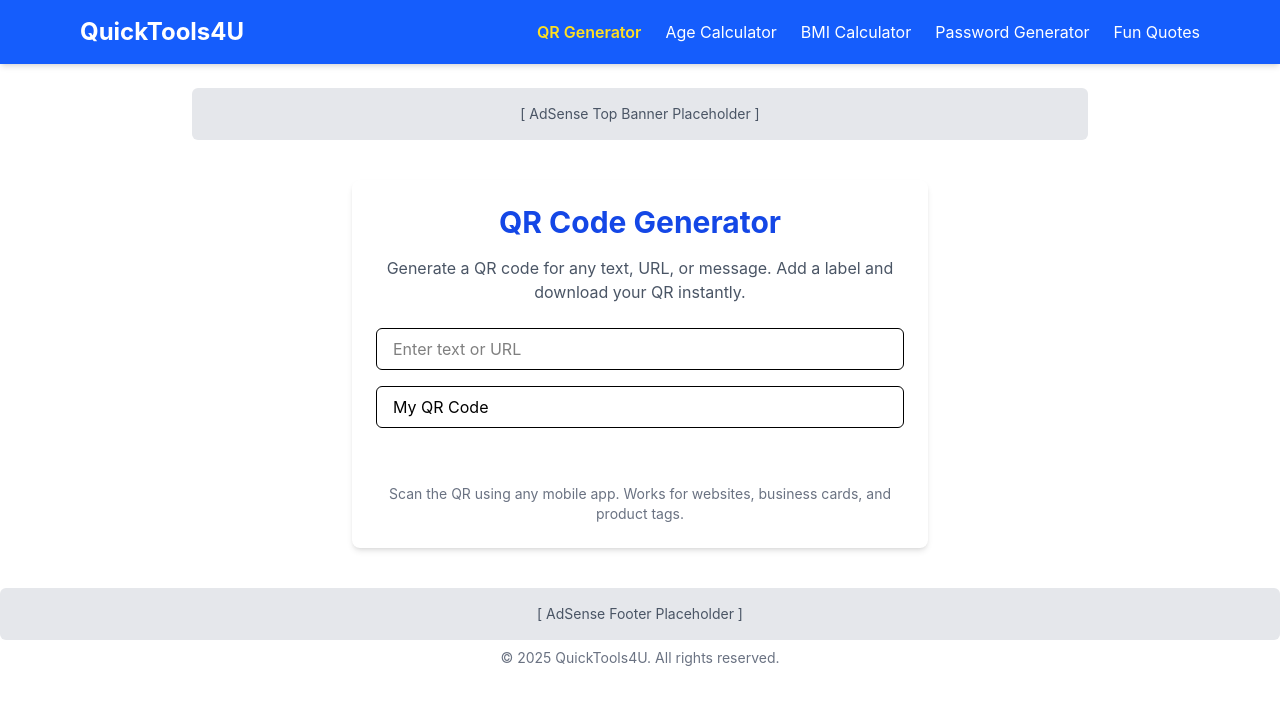
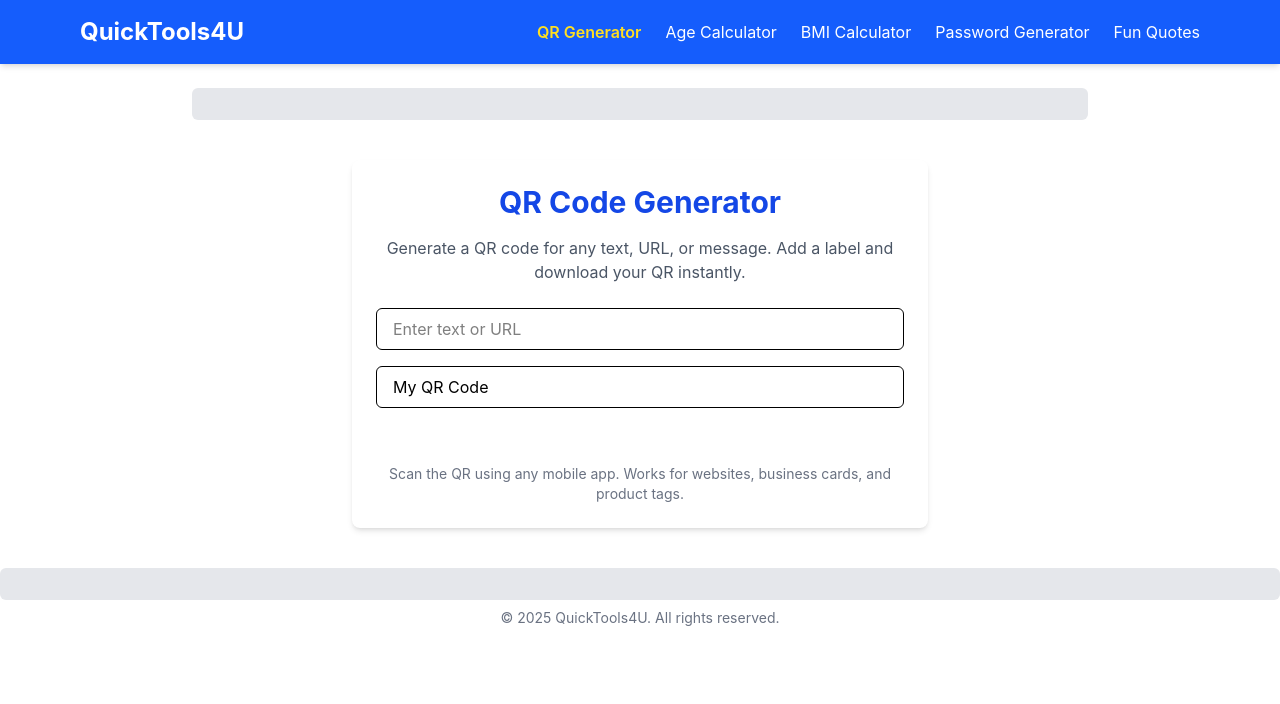
Before and after one commit to talhaaa16/QuickTools4U, a React (Create React App) app: page / in a window 1280 px wide. Shown: the top 704 px of the page. Built offline with nearby package versions, Linux system fonts and the light colour scheme.

Commit message:
Update App.js

```diff
--- a/src/App.js
+++ b/src/App.js
@@ -19,7 +19,7 @@ const App = () => {
       {/* AdSense Placeholder - Top Banner */}
       <div className="my-6 mx-auto text-center max-w-4xl">
         <div className="bg-gray-200 text-center p-4 rounded-md text-sm text-gray-600">
-          [ AdSense Top Banner Placeholder ]
+      {/* AdSense Placeholder - Header */}
         </div>
       </div>
 
@@ -36,7 +36,7 @@ const App = () => {
       {/* AdSense Placeholder - Footer */}
       <footer className="text-center text-sm text-gray-500 mt-10 mb-6">
         <div className="bg-gray-200 text-center p-4 rounded-md text-sm text-gray-600 mb-2">
-          [ AdSense Footer Placeholder ]
+      {/* Banner for footer */}
         </div>
         © 2025 QuickTools4U. All rights reserved.
       </footer>
```
